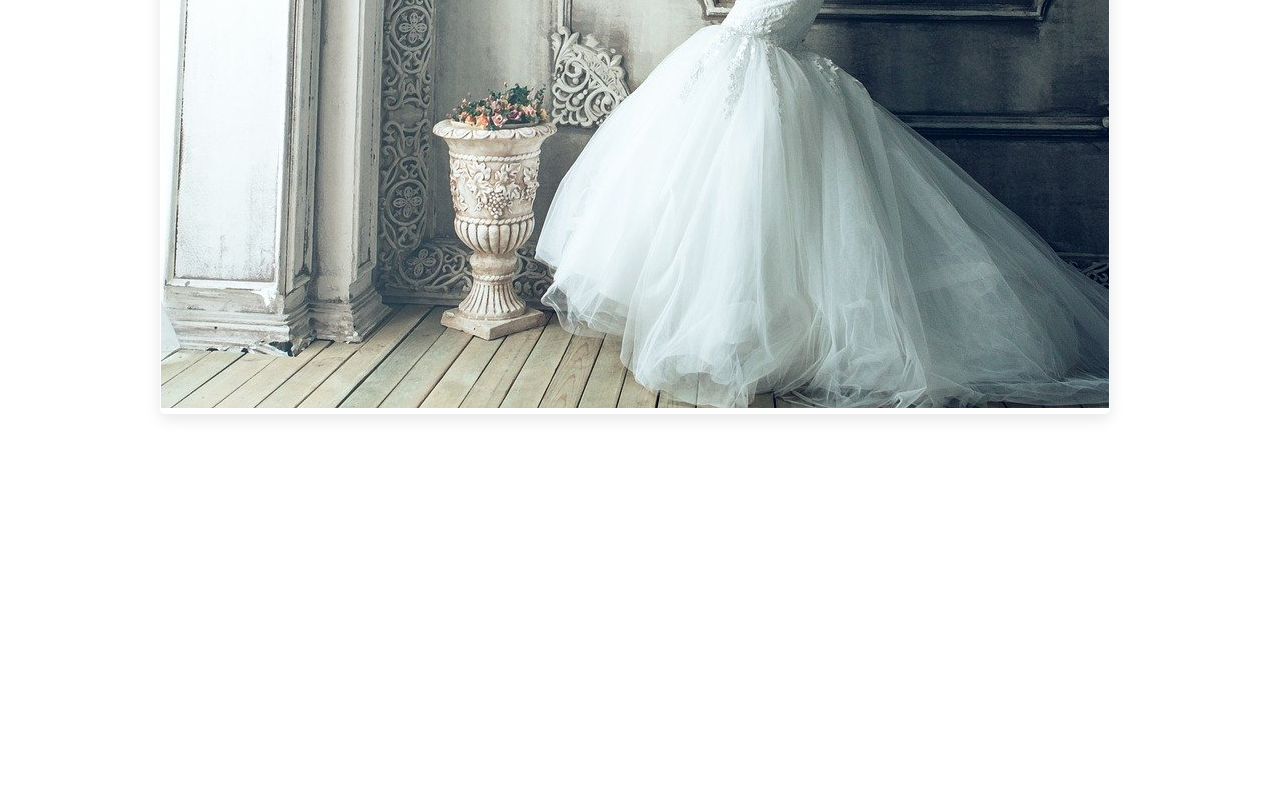
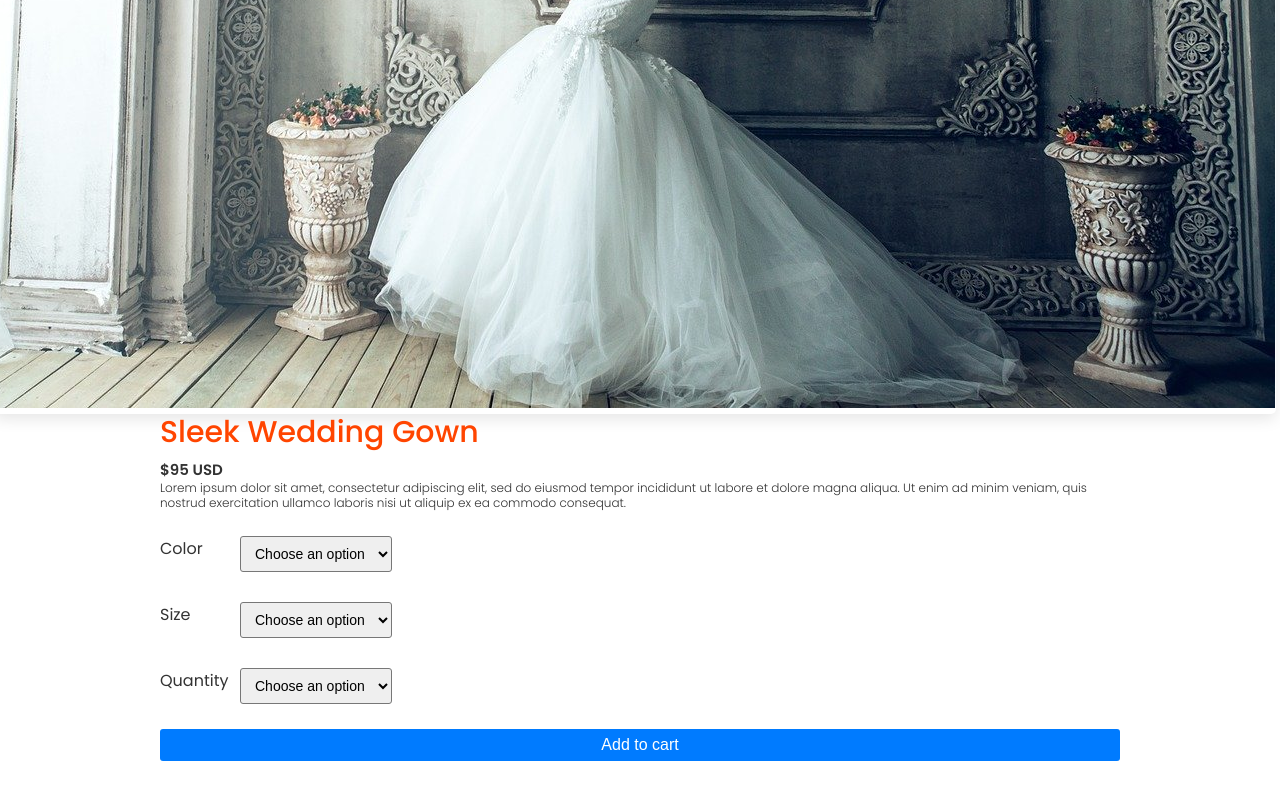
Before and after one commit to jordanr2m/react-countdown, a React (Create React App) app: page / in a window 1280 px wide. Shown: the part 680-1480 px from the top of the page. Before the commit the page ends 1174 px from the top, so only its background shows below. Built offline with nearby package versions, Linux system fonts and the light colour scheme.

Commit message:
Finished JSX for Product.

```diff
--- a/src/components/product/Product.js
+++ b/src/components/product/Product.js
@@ -18,13 +18,45 @@ const Product = () => {
       </header>
 
       <section>
-        <div className='container product --flex-center --flex-dr-column'>
+        <div className='container product --flex-center --dir-column'>
           <div className='product-image --text-center --card --mr'>
             <img src={gown} alt='wedding dress'/>
           </div>
 
           <div className='product-description'>
+            <h3 className='--text-md --color-danger'>Sleek Wedding Gown</h3>
+            <p className='--fw-bold'>$95 USD</p>
+            <p className='--text-sm'>Lorem ipsum dolor sit amet, consectetur adipiscing elit, sed do eiusmod tempor incididunt ut labore et dolore magna aliqua. Ut enim ad minim veniam, quis nostrud exercitation ullamco laboris nisi ut aliquip ex ea commodo consequat.</p>
 
+            <form>
+              <div className='--form-control --flex-start --my2'>
+                <label>Color</label>
+                <select>
+                  <option>Choose an option</option>
+                  <option>White</option>
+                </select>
+              </div>
+
+              <div className='--form-control --flex-start --my2'>
+                <label>Size</label>
+                <select>
+                  <option>Choose an option</option>
+                  <option>25</option>
+                  <option>27</option>
+                </select>
+              </div>
+
+              <div className='--form-control --flex-start --my2'>
+                <label>Quantity</label>
+                <select>
+                  <option>Choose an option</option>
+                  <option>1</option>
+                  <option>2</option>
+                </select>
+              </div>
+
+              <button className='--btn --btn-primary --btn-block'>Add to cart</button>
+            </form>
           </div>
         </div>
       </section>
```
